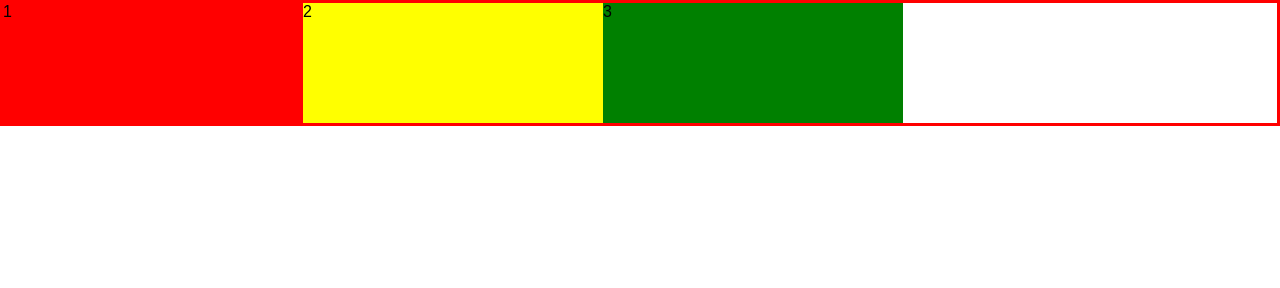
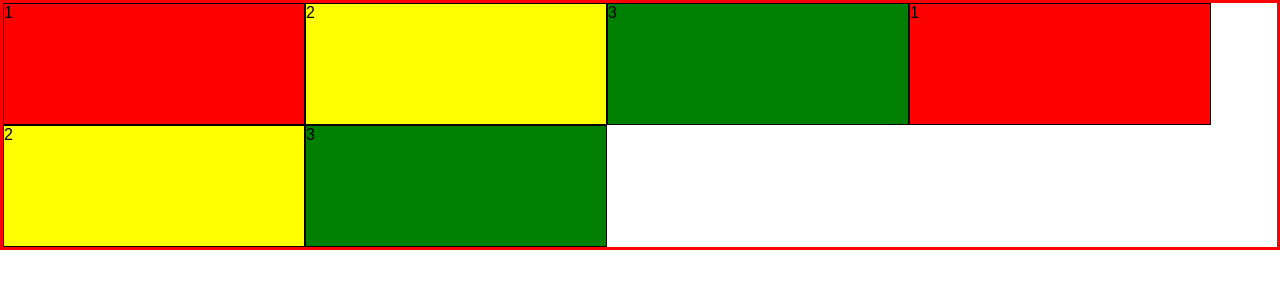
Before and after one commit to Sarkhan13/Flex, a plain HTML site: page index.html in a window 1280 px wide. Drawn offline with Linux system fonts and the light colour scheme.

Commit message:
k4 flex wrap

```diff
--- a/index.html
+++ b/index.html
@@ -8,6 +8,9 @@
             <div class="item item1">1</div>
             <div class="item item2">2</div>
             <div class="item item3">3</div>
+            <div class="item item1">1</div>
+            <div class="item item2">2</div>
+            <div class="item item3">3</div>
         </div>
     </body>
 </html>
--- a/style.css
+++ b/style.css
@@ -7,12 +7,14 @@ body{
 .container {
     border: 3px red solid;
     display: flex;
+    flex-direction: row;
+    flex-wrap: wrap;
 }
 
 .item{
     height: 120px;
     width: 300px;
-
+    border: 1px solid black;
 }
 
 .item1 {
```
